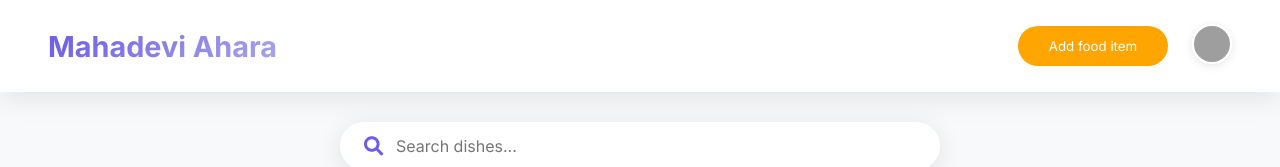
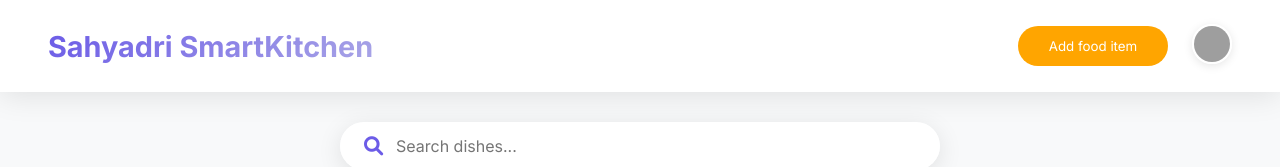
Before and after one commit to RafiqShaik007/client, a React (Create React App) app: page /menu in a window 1280 px wide. Shown: the top 167 px of the page. Built offline with nearby package versions, Linux system fonts and the light colour scheme; no server answers; grey boxes are pictures that could not be loaded.

Commit message:
Update MenuPage.jsx

```diff
--- a/src/Components/MenuPage.jsx
+++ b/src/Components/MenuPage.jsx
@@ -115,7 +115,7 @@ const Menu = () => {
 
       <header className="header">
         <nav className="nav ">
-          <div className="logo">Mahadevi Ahara</div>
+          <div className="logo">Sahyadri SmartKitchen</div>
           <div className="header-right">
 
             <div className="cart-wrapper">
```
